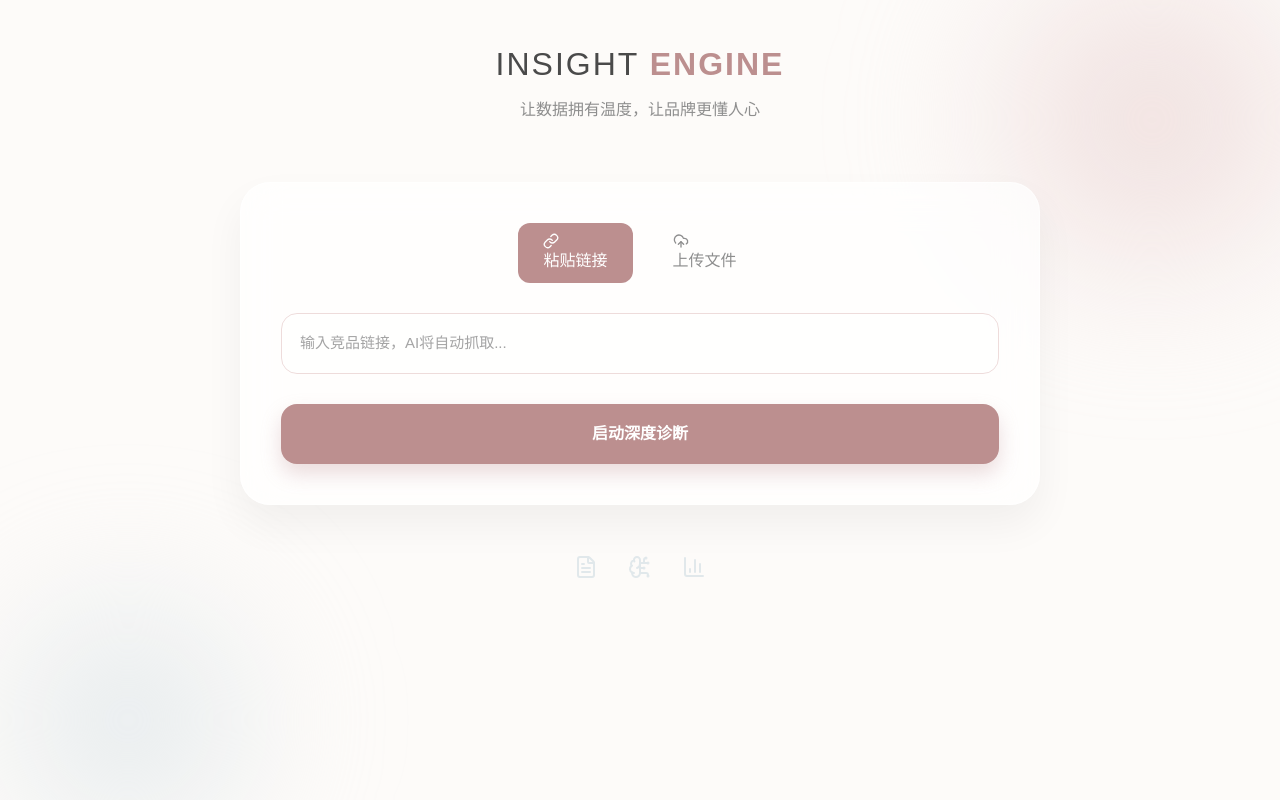
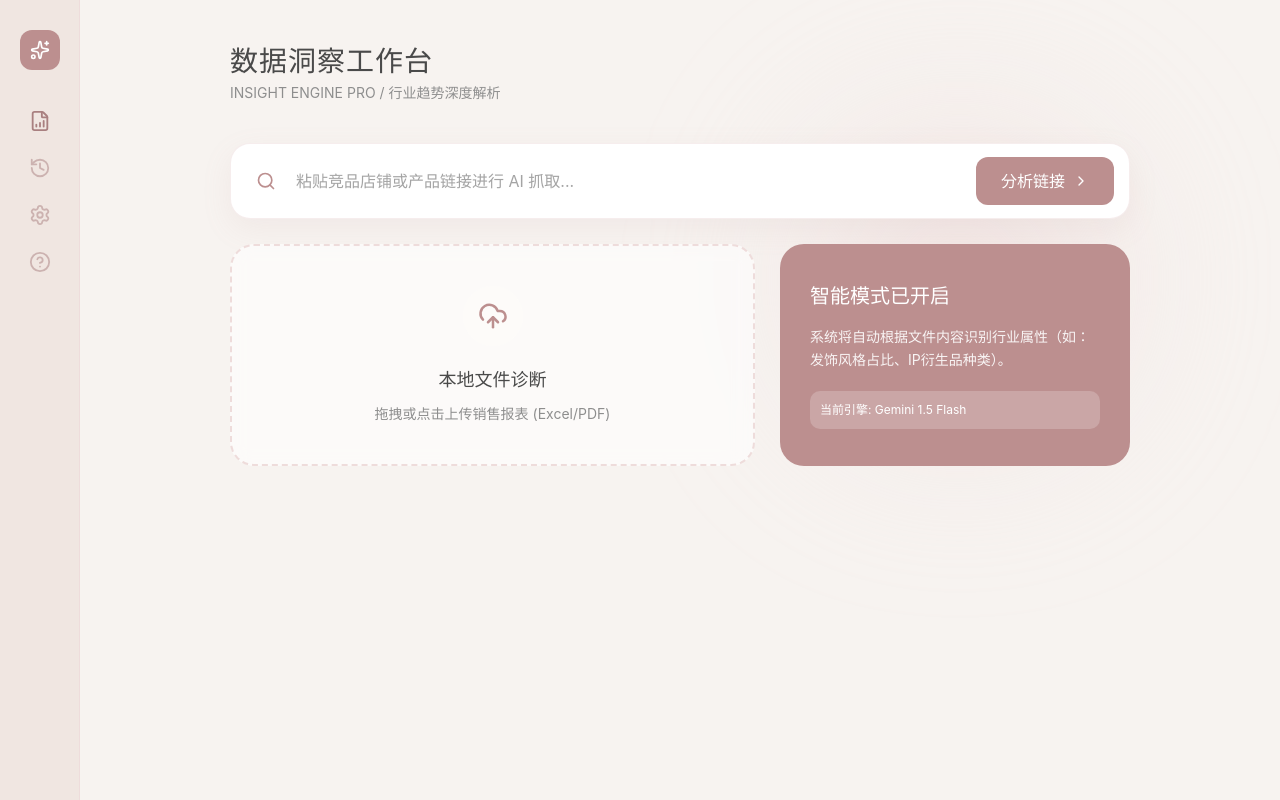
Before and after one commit to olivn11240706/insight-engine, a Next.js app in the folder web/: page / in a window 1280 px wide. Built offline with nearby package versions, Linux system fonts and the light colour scheme.

Commit message:
ui: 升级为带侧边栏和搜索框的工作台布局

```diff
--- a/web/app/page.tsx
+++ b/web/app/page.tsx
@@ -1,148 +1,170 @@
 'use client';
 
 import React, { useState, useRef } from 'react';
-import Head from 'next/head';
-import { UploadCloud, Link, BrainCircuit, FileText, BarChart3, Download } from 'lucide-react';
+import {
+  UploadCloud, Link as LinkIcon, Search, Sparkles,
+  FileBarChart, History, Settings, HelpCircle, ChevronRight
+} from 'lucide-react';
+import { PieChart, Pie, Cell, BarChart, Bar, XAxis, YAxis, Tooltip, ResponsiveContainer } from 'recharts';
 
-// --- 结果展示弹窗组件 (优化版，带有导出图标) ---
-const ResultModal: React.FC<{ content: string; onClose: () => void }> = ({ content, onClose }) => (
-  <div style={{ position: 'fixed', top: 0, left: 0, right: 0, bottom: 0, backgroundColor: 'rgba(0,0,0,0.1)', backdropFilter: 'blur(10px)', display: 'flex', alignItems: 'center', justifyContent: 'center', zIndex: 100, padding: '20px' }}>
-    <div style={{ backgroundColor: '#fff', borderRadius: '24px', padding: '40px', maxWidth: '800px', width: '100%', boxShadow: '0 20px 50px rgba(0,0,0,0.08)', position: 'relative', border: '1px solid #F3EAE3' }}>
-      <button onClick={onClose} style={{ position: 'absolute', top: '20px', right: '20px', background: 'none', border: 'none', fontSize: '24px', cursor: 'pointer', color: '#BC8F8F' }}>×</button>
-      <div style={{ display: 'flex', justifyContent: 'space-between', alignItems: 'center', marginBottom: '25px', borderBottom: '1px solid #F8F9FA', paddingBottom: '15px' }}>
-        <h2 style={{ color: '#BC8F8F', margin: 0, fontSize: '22px' }}>AI 深度诊断报告</h2>
-        <button style={{ display: 'flex', alignItems: 'center', gap: '8px', padding: '8px 15px', backgroundColor: 'white', color: '#BC8F8F', borderRadius: '8px', border: '1px solid #EEDCDB', cursor: 'pointer', fontSize: '13px' }}>
-          <Download size={14} /> 导出 PDF
-        </button>
-      </div>
-      <div style={{ lineHeight: '1.8', color: '#475569', whiteSpace: 'pre-wrap', fontSize: '15px' }}>
-        {content}
-      </div>
-    </div>
-  </div>
-);
+const COLORS = ['#BC8F8F', '#A9BA9D', '#8FA9BC', '#BCA48F', '#9B8FBC'];
 
-// --- 莫兰迪水彩风主页面 ---
-export default function Page() {
-  const [selectedFile, setSelectedFile] = useState<File | null>(null);
-  const [activeTab, setActiveTab] = useState<'url' | 'file'>('url');
+export default function AdvancedInsightEngine() {
+  const [url, setUrl] = useState('');
+  const [file, setFile] = useState<File | null>(null);
   const [isAnalyzing, setIsAnalyzing] = useState(false);
-  const [analysisResult, setAnalysisResult] = useState<string | null>(null);
-  const fileInputRef = useRef<HTMLInputElement>(null);
+  const [reportData, setReportData] = useState<any>(null);
 
   const handleStartAnalysis = async () => {
+    if (!url && !file) return alert('请先输入链接或上传文件');
     setIsAnalyzing(true);
-    setAnalysisResult(null);
-    try {
-      const formData = new FormData();
-      if (activeTab === 'file' && selectedFile) {
-        formData.append('file', selectedFile);
-      }
-      const response = await fetch('/api/analyze', { method: 'POST', body: formData });
-      const data = await response.json();
-      if (data.result) setAnalysisResult(data.result);
-      else alert('诊断遇到波折，请重试');
-    } catch (e) {
-      alert('网络连接错误');
-    } finally {
+    // 模拟请求...
+    setTimeout(() => {
+      setReportData({
+        elements: [{ name: '法式复古', value: 40 }, { name: '极简主义', value: 30 }, { name: '多巴胺', value: 30 }],
+        prices: [{ range: '¥0-50', count: 12 }, { range: '¥50-100', count: 28 }, { range: '¥100+', count: 8 }],
+        summary: "分析结果：当前品类呈现明显的“情感化”趋势。高客单价产品主要集中在具备特定风格标签的单品中。"
+      });
       setIsAnalyzing(false);
-    }
-  };
-
-  // 通用输入框样式
-  const inputStyle = {
-    width: '100%',
-    padding: '18px',
-    borderRadius: '16px',
-    border: '1px solid #EEDCDB',
-    backgroundColor: 'rgba(255, 255, 255, 0.5)',
-    fontSize: '15px',
-    color: '#4A4A4A',
-    outline: 'none',
-    transition: 'all 0.3s'
+    }, 2000);
   };
 
   return (
-    <>
-      <Head>
-        <title>Insight Engine | 莫兰迪水彩风诊断面板</title>
-      </Head>
+    <div style={{
+      minHeight: '100vh',
+      backgroundColor: '#F7F3F0',
+      display: 'flex',
+      color: '#4A4A4A',
+      fontFamily: 'Inter, "Noto Sans SC", sans-serif'
+    }}>
+      {/* --- 左侧精致导航装饰栏 --- */}
+      <aside style={{
+        width: '80px',
+        backgroundColor: '#F0E6E1',
+        display: 'flex',
+        flexDirection: 'column',
+        alignItems: 'center',
+        padding: '30px 0',
+        borderRight: '1px solid #EEDCDB'
+      }}>
+        <div style={{ width: '40px', height: '40px', backgroundColor: '#BC8F8F', borderRadius: '12px', marginBottom: '40px', display: 'flex', alignItems: 'center', justifyContent: 'center', color: 'white' }}>
+          <Sparkles size={20} />
+        </div>
+        <nav style={{ display: 'flex', flexDirection: 'column', gap: '25px', color: '#A98080' }}>
+          <FileBarChart size={22} style={{ cursor: 'pointer' }} />
+          <History size={22} style={{ cursor: 'pointer', opacity: 0.5 }} />
+          <Settings size={22} style={{ cursor: 'pointer', opacity: 0.5 }} />
+          <HelpCircle size={22} style={{ cursor: 'pointer', opacity: 0.5 }} />
+        </nav>
+      </aside>
 
-      <div style={{ minHeight: '100vh', backgroundColor: '#FDFBF9', padding: '40px', fontFamily: '"Noto Sans SC", sans-serif', position: 'relative' }}>
-        {/* 背景水彩晕染装饰 (CSS 绘制) */}
-        <div style={{ position: 'fixed', top: '-10%', right: '-10%', width: '40%', height: '50%', background: 'radial-gradient(circle, #EEDCDB 0%, rgba(238,220,219,0) 70%)', filter: 'blur(60px)', zIndex: 0 }} />
-        <div style={{ position: 'fixed', bottom: '-10%', left: '-5%', width: '30%', height: '40%', background: 'radial-gradient(circle, #E1E8EB 0%, rgba(225,232,235,0) 70%)', filter: 'blur(60px)', zIndex: 0 }} />
+      <main style={{ flex: 1, padding: '40px', position: 'relative', overflowY: 'auto' }}>
+        {/* 背景动态水彩球 */}
+        <div style={{ position: 'absolute', top: '10%', right: '10%', width: '400px', height: '400px', background: 'radial-gradient(circle, #EEDCDB 0%, rgba(238,220,219,0) 70%)', filter: 'blur(80px)', zIndex: 0 }} />
 
-        {analysisResult && <ResultModal content={analysisResult} onClose={() => setAnalysisResult(null)} />}
-
-        <main style={{ maxWidth: '800px', margin: '0 auto', position: 'relative', zIndex: 1 }}>
-          <header style={{ textAlign: 'center', marginBottom: '60px', animation: 'fadeInDown 1s' }}>
-            <h1 style={{ fontSize: '32px', color: '#4A4A4A', fontWeight: '300', letterSpacing: '2px' }}>
-              INSIGHT <span style={{ color: '#BC8F8F', fontWeight: '600' }}>ENGINE</span>
-            </h1>
-            <p style={{ color: '#8E8E8E', marginTop: '10px' }}>让数据拥有温度，让品牌更懂人心</p>
+        <div style={{ position: 'relative', zIndex: 1, maxWidth: '900px', margin: '0 auto' }}>
+          <header style={{ marginBottom: '40px' }}>
+            <h1 style={{ fontSize: '28px', fontWeight: '300', letterSpacing: '1px' }}>数据洞察工作台</h1>
+            <p style={{ color: '#8E8E8E', fontSize: '14px' }}>INSIGHT ENGINE PRO / 行业趋势深度解析</p>
           </header>
 
-          <section style={{ background: 'rgba(255,255,255,0.7)', backdropFilter: 'blur(20px)', borderRadius: '30px', padding: '40px', boxShadow: '0 20px 40px rgba(0,0,0,0.05)', border: '1px solid rgba(255,255,255,0.5)', transition: 'transform 0.3s' }}>
-            {/* 模拟加载遮罩 */}
-            {isAnalyzing && (
-              <div style={{ position: 'absolute', inset: 0, backgroundColor: 'rgba(255,255,255,0.85)', zIndex: 10, display: 'flex', flexDirection: 'column', alignItems: 'center', justifyContent: 'center', borderRadius: '30px', transition: '0.5s' }}>
-                <BrainCircuit size={40} className="breathe" style={{ color: '#BC8F8F' }} />
-                <p style={{ color: '#BC8F8F', marginTop: '15px', fontWeight: '500' }}>正在解析数据共性...</p>
+          {/* --- 搜索框区域 (上) --- */}
+          <div style={{
+            background: 'white',
+            borderRadius: '20px',
+            padding: '10px 15px',
+            display: 'flex',
+            alignItems: 'center',
+            boxShadow: '0 10px 30px rgba(188,143,143,0.1)',
+            marginBottom: '25px',
+            border: '1px solid rgba(238,220,219,0.5)'
+          }}>
+            <Search size={20} style={{ color: '#BC8F8F', marginLeft: '10px' }} />
+            <input
+              type="text"
+              placeholder="粘贴竞品店铺或产品链接进行 AI 抓取..."
+              value={url}
+              onChange={(e) => setUrl(e.target.value)}
+              style={{ flex: 1, border: 'none', padding: '15px 20px', fontSize: '16px', outline: 'none', color: '#4A4A4A' }}
+            />
+            <button onClick={handleStartAnalysis} style={{ backgroundColor: '#BC8F8F', color: 'white', border: 'none', padding: '12px 25px', borderRadius: '12px', cursor: 'pointer', display: 'flex', alignItems: 'center', gap: '8px' }}>
+              分析链接 <ChevronRight size={16} />
+            </button>
+          </div>
+
+          {/* --- 文件上传区域 (下) --- */}
+          <div style={{ display: 'grid', gridTemplateColumns: '1.5fr 1fr', gap: '25px', marginBottom: '40px' }}>
+            <div
+              onClick={() => document.getElementById('file-upload')?.click()}
+              style={{
+                background: 'rgba(255,255,255,0.6)',
+                backdropFilter: 'blur(10px)',
+                borderRadius: '24px',
+                padding: '40px',
+                border: '2px dashed #EEDCDB',
+                textAlign: 'center',
+                cursor: 'pointer',
+                transition: 'all 0.3s ease'
+              }}
+            >
+              <input id="file-upload" type="file" hidden onChange={(e) => setFile(e.target.files?.[0] || null)} />
+              <div style={{ width: '60px', height: '60px', backgroundColor: '#FDFBF9', borderRadius: '50%', display: 'flex', alignItems: 'center', justifyContent: 'center', margin: '0 auto 20px', color: '#BC8F8F' }}>
+                <UploadCloud size={30} />
               </div>
-            )}
-
-            {/* 选项卡导航 */}
-            <div style={{ display: 'flex', gap: '15px', marginBottom: '30px', justifyContent: 'center' }}>
-              <button onClick={() => setActiveTab('url')} style={{ padding: '10px 25px', borderRadius: '12px', border: 'none', cursor: 'pointer', backgroundColor: activeTab === 'url' ? '#BC8F8F' : 'transparent', color: activeTab === 'url' ? 'white' : '#8E8E8E', transition: '0.3s' }}>
-                <Link size={16} style={{ marginRight: '8px', verticalAlign: 'middle' }} /> 粘贴链接
-              </button>
-              <button onClick={() => setActiveTab('file')} style={{ padding: '10px 25px', borderRadius: '12px', border: 'none', cursor: 'pointer', backgroundColor: activeTab === 'file' ? '#BC8F8F' : 'transparent', color: activeTab === 'file' ? 'white' : '#8E8E8E', transition: '0.3s' }}>
-                <UploadCloud size={16} style={{ marginRight: '8px', verticalAlign: 'middle' }} /> 上传文件
-              </button>
+              <h3 style={{ fontSize: '18px', marginBottom: '10px' }}>本地文件诊断</h3>
+              <p style={{ color: '#8E8E8E', fontSize: '14px' }}>{file ? `已选: ${file.name}` : '拖拽或点击上传销售报表 (Excel/PDF)'}</p>
             </div>
 
-            {/* 输入内容区 */}
-            {activeTab === 'url' ? (
-              <input type="text" placeholder="输入竞品链接，AI将自动抓取..." style={inputStyle} />
-            ) : (
-              <div
-                onClick={() => fileInputRef.current?.click()}
-                style={{ ...inputStyle, border: '2px dashed #EEDCDB', textAlign: 'center', cursor: 'pointer', color: '#8E8E8E', padding: '40px 20px' }}
-              >
-                <input type="file" ref={fileInputRef} onChange={(e) => setSelectedFile(e.target.files?.[0] || null)} style={{ display: 'none' }} />
-                <div style={{ fontSize: '30px', marginBottom: '10px' }}>🎨</div>
-                <p>{selectedFile ? `已选文件: ${selectedFile.name}` : '上传分析文件 (Excel/PDF)'}</p>
-                <p style={{ fontSize: '12px', marginTop: '5px' }}>支持莫兰迪风格的数据报告</p>
+            <div style={{ background: '#BC8F8F', borderRadius: '24px', padding: '30px', color: 'white', display: 'flex', flexDirection: 'column', justifyContent: 'center' }}>
+              <h4 style={{ fontSize: '20px', marginBottom: '15px' }}>智能模式已开启</h4>
+              <p style={{ fontSize: '14px', opacity: 0.9, lineHeight: '1.6' }}>
+                系统将自动根据文件内容识别行业属性（如：发饰风格占比、IP衍生品种类）。
+              </p>
+              <div style={{ marginTop: '20px', fontSize: '12px', backgroundColor: 'rgba(255,255,255,0.2)', padding: '10px', borderRadius: '10px' }}>
+                当前引擎: Gemini 1.5 Flash
               </div>
-            )}
+            </div>
+          </div>
 
-            <button
-              onClick={handleStartAnalysis}
-              onMouseEnter={(e) => (e.target as HTMLButtonElement).style.backgroundColor = '#A98080'}
-              onMouseLeave={(e) => (e.target as HTMLButtonElement).style.backgroundColor = '#BC8F8F'}
-              style={{ width: '100%', marginTop: '30px', padding: '18px', borderRadius: '16px', border: 'none', backgroundColor: '#BC8F8F', color: 'white', fontSize: '16px', fontWeight: '600', cursor: 'pointer', transition: 'all 0.3s', boxShadow: '0 10px 20px rgba(188,143,143,0.3)' }}
-            >
-              启动深度诊断
-            </button>
-          </section>
+          {/* --- 结果展示区 (分析后显示) --- */}
+          {reportData && (
+            <div style={{ background: 'white', borderRadius: '30px', padding: '40px', boxShadow: '0 20px 50px rgba(0,0,0,0.05)', animation: 'fadeInUp 0.6s ease' }}>
+              <div style={{ display: 'flex', justifyContent: 'space-between', marginBottom: '30px' }}>
+                <h3 style={{ borderLeft: '4px solid #BC8F8F', paddingLeft: '15px' }}>行业属性深度分析</h3>
+                <div style={{ color: '#BC8F8F', display: 'flex', gap: '15px', fontSize: '14px' }}>
+                  <span>风格占比</span><span>|</span><span>价格区间</span>
+                </div>
+              </div>
 
-          {/* 装饰图标行 */}
-          <footer style={{ marginTop: '50px', display: 'flex', justifyContent: 'center', gap: '30px', color: '#E1E8EB' }}>
-            <FileText size={24} />
-            <BrainCircuit size={24} />
-            <BarChart3 size={24} />
-          </footer>
+              <div style={{ display: 'grid', gridTemplateColumns: '1fr 1fr', gap: '40px', height: '250px' }}>
+                <ResponsiveContainer width="100%" height="100%">
+                  <PieChart>
+                    <Pie data={reportData.elements} dataKey="value" nameKey="name" innerRadius={60} outerRadius={80} paddingAngle={5}>
+                      {reportData.elements.map((_: any, i: number) => <Cell key={i} fill={COLORS[i % COLORS.length]} />)}
+                    </Pie>
+                    <Tooltip />
+                  </PieChart>
+                </ResponsiveContainer>
+                <ResponsiveContainer width="100%" height="100%">
+                  <BarChart data={reportData.prices}>
+                    <XAxis dataKey="range" axisLine={false} tickLine={false} fontSize={12} />
+                    <Bar dataKey="count" fill="#A9BA9D" radius={[6, 6, 0, 0]} barSize={30} />
+                    <Tooltip />
+                  </BarChart>
+                </ResponsiveContainer>
+              </div>
 
-        </main>
-      </div>
+              <div style={{ marginTop: '40px', padding: '25px', backgroundColor: '#FDFBF9', borderRadius: '20px', color: '#666', fontSize: '15px', lineHeight: '1.8' }}>
+                <p>{reportData.summary}</p>
+              </div>
+            </div>
+          )}
+        </div>
+      </main>
 
-      {/* 呼吸动画 CSS */}
       <style>{`
-        @keyframes breathe { 0% { opacity: 0.6; } 50% { opacity: 1; } 100% { opacity: 0.6; } }
-        .breathe { animation: breathe 3s infinite; }
-        @keyframes fadeInDown { from { opacity: 0; transform: translateY(-20px); } to { opacity: 1; transform: translateY(0); } }
+        @keyframes fadeInUp { from { opacity: 0; transform: translateY(20px); } to { opacity: 1; transform: translateY(0); } }
       `}</style>
-    </>
+    </div>
   );
 }
```
